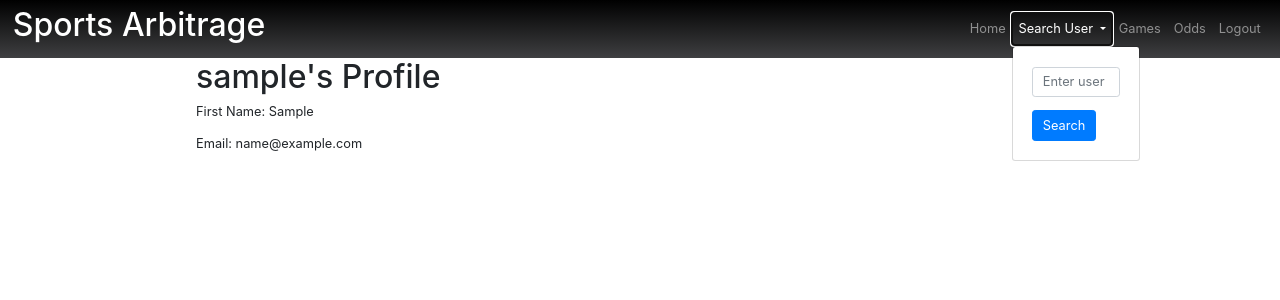
After one commit to avkrishnamurthy/sports-arbitrage, a Flask app: a page that uses website/templates/base.html in a window 1280 px wide, after a click on "Search User". The commit adds this page. Shown: the top 300 px of the page. Run offline with Flask 3, Linux system fonts and the light colour scheme; the visitor is signed in with stand-in values (Sample User, id 1); data comes from the database, SQL or seed files in the repository; some libraries are stand-ins or nearby versions.

Commit message:
added endpoint for user search and frontend (#6)
Co-authored-by: dennis_park <dennis.park@duke.edu>

```diff
--- a/website/__init__.py
+++ b/website/__init__.py
@@ -27,10 +27,12 @@ def create_app():
     from .auth.auth import auth
     from .home.home import home_
     from .lines.lines import lines_
+    from .users.users import users_
 
     app.register_blueprint(auth, url_prefix='/')
     app.register_blueprint(home_, url_prefix='/')
     app.register_blueprint(lines_, url_prefix='/')
+    app.register_blueprint(users_, url_prefix='/')
 
     from .models import Person
 
--- a/website/static/base.css
+++ b/website/static/base.css
@@ -8,6 +8,16 @@ body {
   color: White;
 }
 
+.search-user-error {
+  display: none;
+  color: red;
+  margin-top: 5px;
+}
+
+.search-user-error-show {
+  display: block;
+}
+
 .navbar {
   background-image: linear-gradient(black, rgba(68, 66, 66, 0.672));
 }
--- a/website/static/base.js
+++ b/website/static/base.js
@@ -0,0 +1,30 @@
+function handleSearchUserFormSubmit(event) {
+    event.preventDefault();
+
+    const username = document.getElementById('search-user-input').value;
+    const url = '/users/' + username;
+
+    // Make a request to the server-side existence check API
+    fetch('/check-user-exists', {
+        method: 'POST',
+        body: JSON.stringify({ username: username }),
+        headers: {
+        'Content-Type': 'application/json',
+        },
+    })
+        .then(response => response.json())
+        .then(data => {
+        if (data.exists) {
+            window.location.href = url; // Redirect to the user's profile page
+        } else {
+            const errorElement = document.getElementById('search-user-error');
+            errorElement.textContent = 'User does not exist';
+            errorElement.classList.add('search-user-error-show'); // Show the error message element
+        }
+        })
+        .catch(error => {
+        console.error('Error:', error);
+        });
+    }
+
+document.getElementById('search-user-form').addEventListener('submit', handleSearchUserFormSubmit);
--- a/website/templates/base.html
+++ b/website/templates/base.html
@@ -33,6 +33,28 @@
         <div class="navbar-nav ml-auto">
           {% if user.is_authenticated %}
           <a class="nav-item nav-link" id="home" href="/home">Home</a>
+          <div class="nav-item dropdown">
+            <a
+              class="nav-link dropdown-toggle"
+              href="#"
+              id="search-user-dropdown"
+              role="button"
+              data-toggle="dropdown"
+              aria-haspopup="true"
+              aria-expanded="false"
+            >
+              Search User
+            </a>
+            <div class="dropdown-menu" aria-labelledby="search-user-dropdown">
+              <form class="px-4 py-3" id="search-user-form">
+                <div class="form-group">
+                  <input type="text" class="form-control" id="search-user-input" placeholder="Enter user">
+                  <div id="search-user-error" class="search-user-error"></div>
+                </div>
+                <button type="submit" class="btn btn-primary">Search</button>
+              </form>
+            </div>
+          </div>
           <a class="nav-item nav-link" id="games" href="/lines/games">Games</a>
           <a class="nav-item nav-link" id="odds" href="/lines/odds">Odds</a>
           <a class="nav-item nav-link" id="logout" href="/logout">Logout</a>
--- /dev/null
+++ b/website/users/templates/profile.html
@@ -0,0 +1,18 @@
+{% extends "base.html" %} {% block title %}Profile{% endblock %} {% block content
+    %}
+<html>
+<head>
+    <title>Profile</title>
+</head>
+<body>
+
+    {% if user %}
+    <h1>{{user.username}}'s Profile</h1>
+        <p>First Name: {{user.first_name}}</p>
+        <p>Email: {{user.email}}</p>
+    {% else %}
+        <p>No user found.</p>
+    {% endif %}
+</body>
+</html>
+{% endblock %}
--- a/website/users/users.py
+++ b/website/users/users.py
@@ -14,3 +14,21 @@ from sqlalchemy.orm.exc import NoResultFound
 users_ = Blueprint('users', __name__, template_folder='templates', static_url_path='users/', static_folder='static')
 
 load_dotenv()
+
+@users_.route('/check-user-exists', methods=['POST'])
+def check_user_exists():
+    username = request.json.get('username')
+    user = Person.query.filter_by(username=username).first()
+    user_exists = True if user else False
+    return jsonify({'exists': user_exists})
+
+
+@users_.route('/users/<username>', methods=['GET', 'POST'])
+@login_required
+def profile(username):
+    user = Person.query.filter_by(username=username).first()
+    if not user:
+        flash("User does not exist", category="error")
+        return redirect(url_for("home.home", _external=True))
+
+    return render_template('profile.html', current_user = current_user, user=user)
```
Also changed, not shown: 1 other file.
